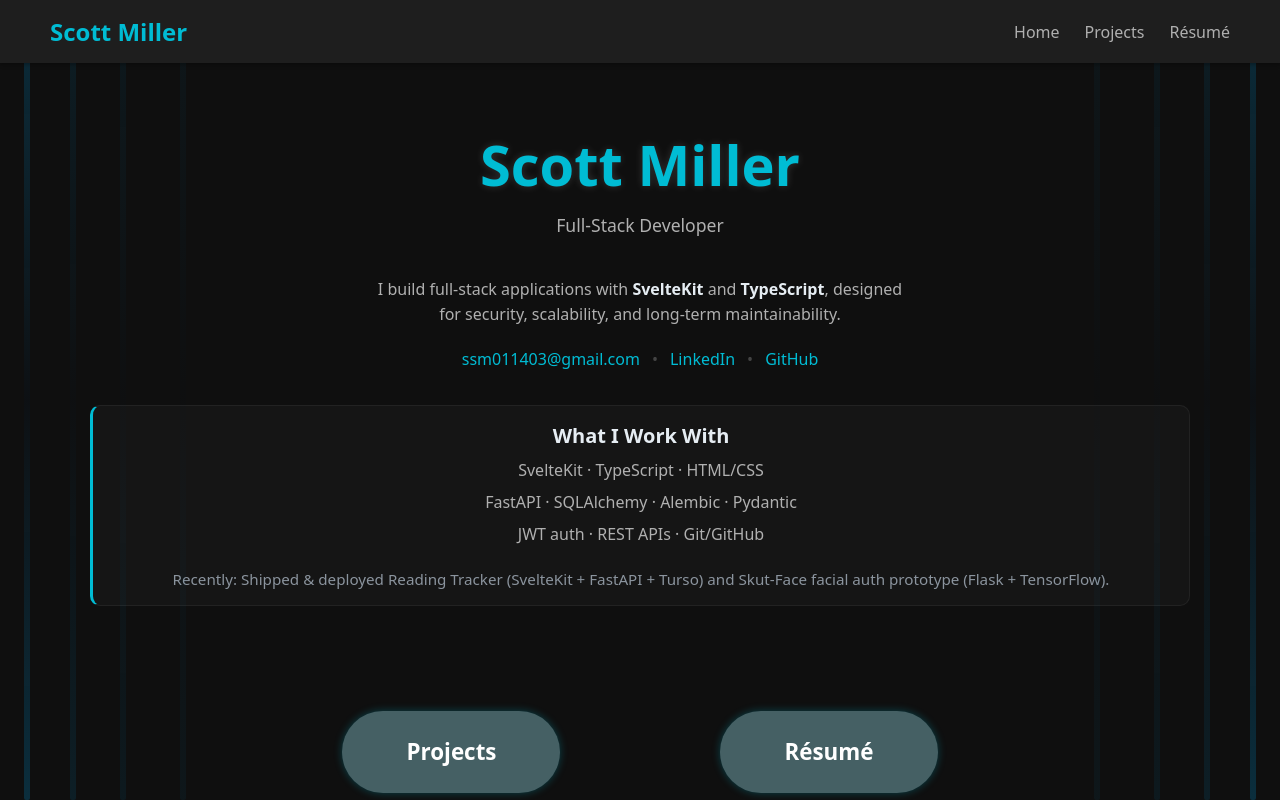
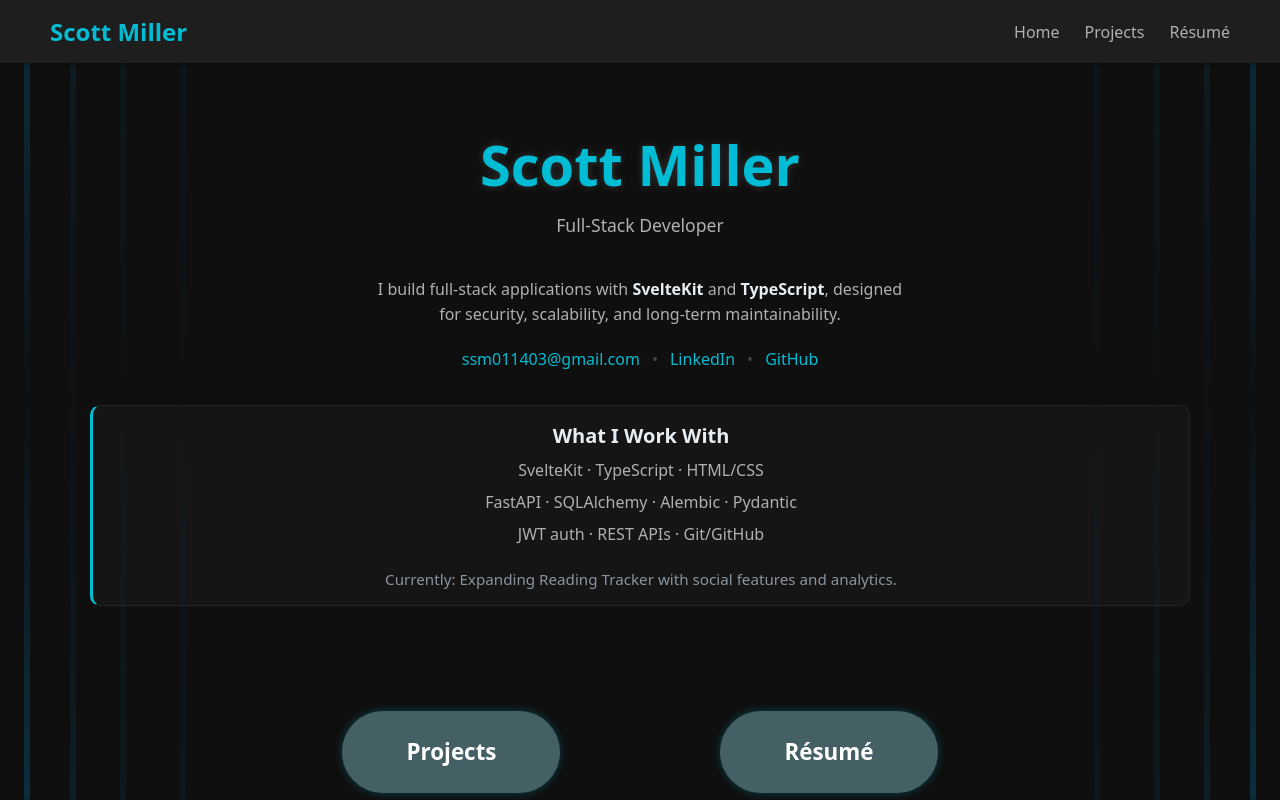
Before and after one commit to SkutM/full-stack-portfolio, a SvelteKit app: page / in a window 1280 px wide. Built offline with nearby package versions, Linux system fonts and the light colour scheme.

Commit message:
Update +page.svelte

```diff
--- a/src/routes/+page.svelte
+++ b/src/routes/+page.svelte
@@ -82,7 +82,7 @@
     </ul>
 
     <p class="blurb">
-      Recently: Shipped & deployed Reading Tracker (SvelteKit + FastAPI + Turso) and Skut-Face facial auth prototype (Flask + TensorFlow).
+      Currently: Expanding Reading Tracker with social features and analytics.
     </p>
   </section>
 </div>
```
